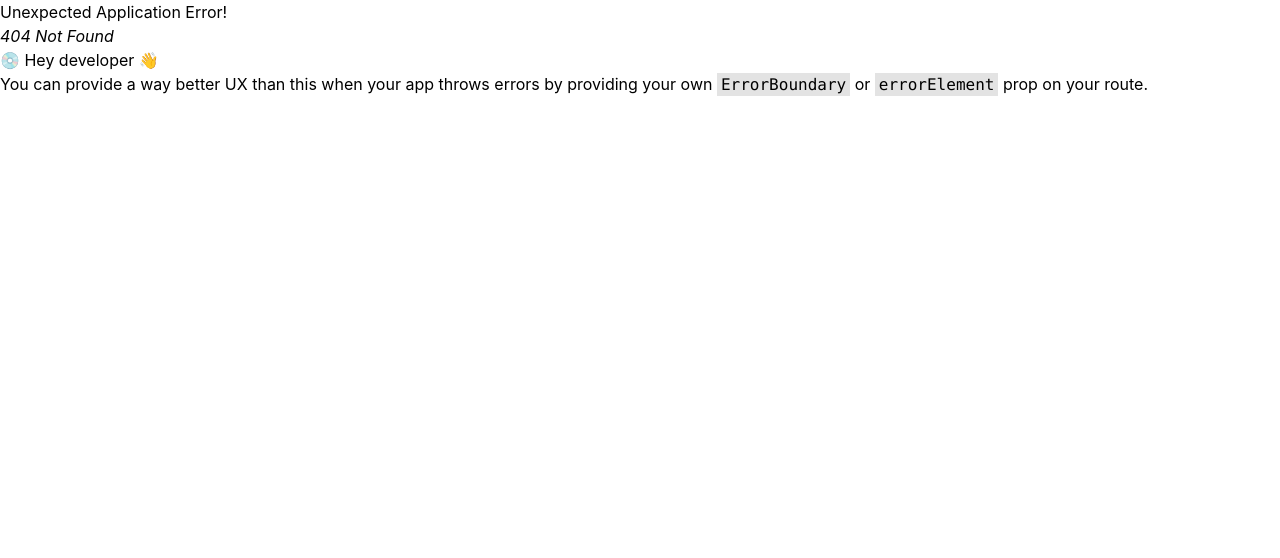
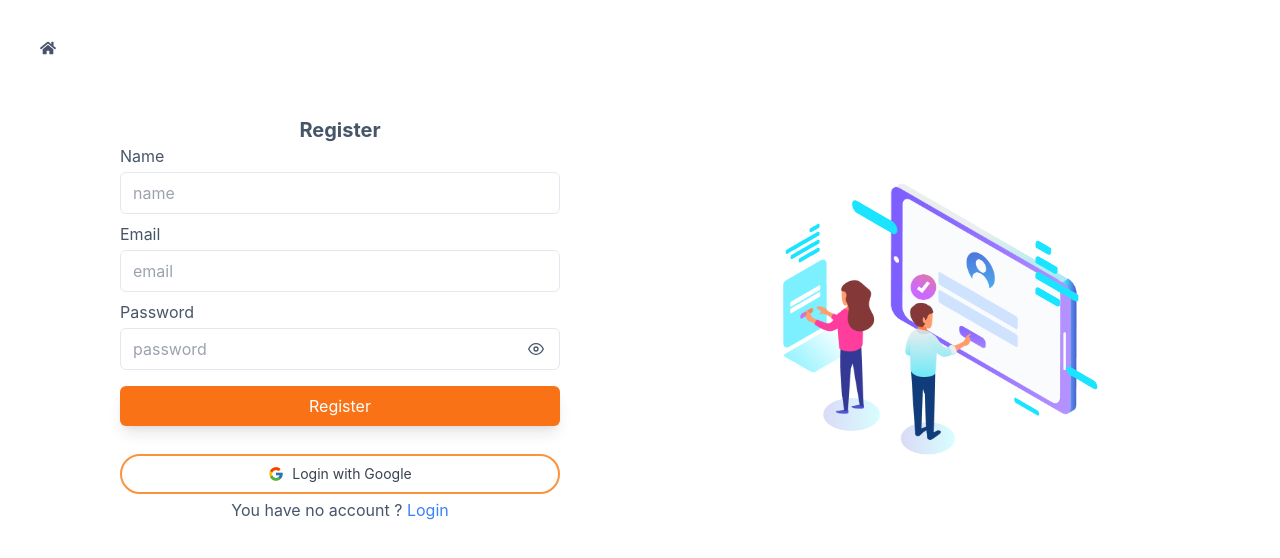
Before and after one commit to abuabdullah23/daily-pulse-client, a React (Vite) app: page /register in a window 1280 px wide. Before the commit this address had no page. Shown: the top 558 px of the page. Built offline with nearby package versions, Linux system fonts and the light colour scheme.

Commit message:
Design register page

```diff
--- a/src/components/LottieCom/LottieComp.jsx
+++ b/src/components/LottieCom/LottieComp.jsx
@@ -2,7 +2,7 @@ import Lottie from "lottie-react";
 
 const LottieComp = ({ Animation }) => {
     return (
-        <div className='w-full h-full p-4 flex items-center justify-center'>
+        <div className='w-full h-[400px] p-4 flex items-center justify-center'>
             <Lottie className="h-full" animationData={Animation} loop={true} />
         </div>
     );
--- /dev/null
+++ b/src/pages/Login/Register.jsx
@@ -0,0 +1,92 @@
+import React, { useState } from 'react';
+import LottieComp from '../../components/LottieCom/LottieComp';
+import { Link } from 'react-router-dom';
+import SocialLogin from '../../components/SocialLogin/SocialLogin';
+import Loader from '../../components/Loader/Loader';
+import BackToHome from '../../components/BackToHome/BackToHome';
+import { FiEye, FiEyeOff } from 'react-icons/fi';
+import registerAnimation from '../../assets/images/lottie/register_animation.json'
+
+const Register = () => {
+    const loader = false;
+    const [seePass, setSeePass] = useState(false);
+
+    // handle registration form value
+    const handleRegister = (event) => {
+        event.preventDefault();
+        const form = event.target;
+        const name = form.name.value;
+        const email = form.email.value;
+        const password = form.password.value;
+        const registerData = {
+            name,
+            email,
+            password,
+        }
+        console.log(registerData);
+    }
+
+    return (
+        <div>
+            <BackToHome />
+            <div className='py-5 flex items-center justify-center'>
+                <div className='w-full justify-center items-center p-5 md:p-10'>
+                    <div className='w-full rounded-md flex flex-col md:flex-row items-center justify-center'>
+                        <div className='w-full lg:w-[50%] px-0 lg:px-20'>
+                            <h2 className='text-center w-full text-xl text-slate-600 dark:text-gray-100 font-bold'>Register</h2>
+                            <div className='flex flex-col gap-7'>
+                                <form onSubmit={handleRegister} className='text-slate-600 dark:text-gray-100'>
+                                    <div className='flex flex-col gap-1 mb-2'>
+                                        <label htmlFor="name">Name</label>
+                                        <input required type="text" className='w-full px-3 py-2 border border-slate-200 outline-none focus:border-orange-500 rounded-md dark:text-slate-600' id='name' name='name' placeholder='name' />
+                                    </div>
+                                    <div className='flex flex-col gap-1 mb-2'>
+                                        <label htmlFor="email">Email</label>
+                                        <input required type="email" className='w-full px-3 py-2 border border-slate-200 outline-none focus:border-orange-500 rounded-md dark:text-slate-600' id='email' name='email' placeholder='email' />
+                                    </div>
+                                    <div className='flex flex-col gap-1 mb-4'>
+                                        <label htmlFor="password">Password</label>
+                                        <div className="relative">
+                                            <input
+                                                required
+                                                type={!seePass ? 'password' : 'text'}
+                                                className='w-full px-3 py-2 border border-slate-200 outline-none focus:border-orange-500 rounded-md dark:text-slate-600' id='password' name='password' placeholder='password' />
+                                            <div
+                                                onClick={() => setSeePass(!seePass)}
+                                                className="cursor-pointer absolute right-4 top-1/2 -translate-y-1/2 dark:text-slate-600">
+                                                {
+                                                    !seePass ? <FiEye /> : <FiEyeOff />
+                                                }
+                                            </div>
+                                        </div>
+                                    </div>
+                                    {/* submit button */}
+                                    <button
+                                        disabled={loader ? true : false}
+                                        type="submit"
+                                        className={`px-8 w-full py-2 bg-orange-500 shadow-lg hover:shadow-orange-500/30 text-white rounded-md ${loader && 'bg-orange-400'} `}>
+                                        {
+                                            loader ? <Loader loadingText={'Processing'} /> : 'Register'
+                                        }
+                                    </button>
+                                </form>
+                                <div>
+                                    <SocialLogin />
+                                </div>
+                            </div>
+                            <div className='text-center text-slate-600 dark:text-gray-100 pt-1'>
+                                <p>You have no account ? <Link className='text-blue-500' to='/login'>Login</Link></p>
+                            </div>
+                        </div>
+
+                        <div className="w-full lg:w-[50%]">
+                            <LottieComp Animation={registerAnimation} />
+                        </div>
+                    </div>
+                </div>
+            </div>
+        </div>
+    );
+};
+
+export default Register;
--- a/src/routes/Routes.jsx
+++ b/src/routes/Routes.jsx
@@ -2,6 +2,7 @@ import { createBrowserRouter } from "react-router-dom";
 import MainLayout from "../layout/MainLayout";
 import Home from "../pages/Home/Home";
 import Login from "../pages/Login/Login";
+import Register from "../pages/Login/Register";
 
 const router = createBrowserRouter([
     {
@@ -21,6 +22,10 @@ const router = createBrowserRouter([
         path: '/login',
         element: <Login />,
     },
+    {
+        path: '/register',
+        element: <Register />,
+    }
 
 ]);
 
```
